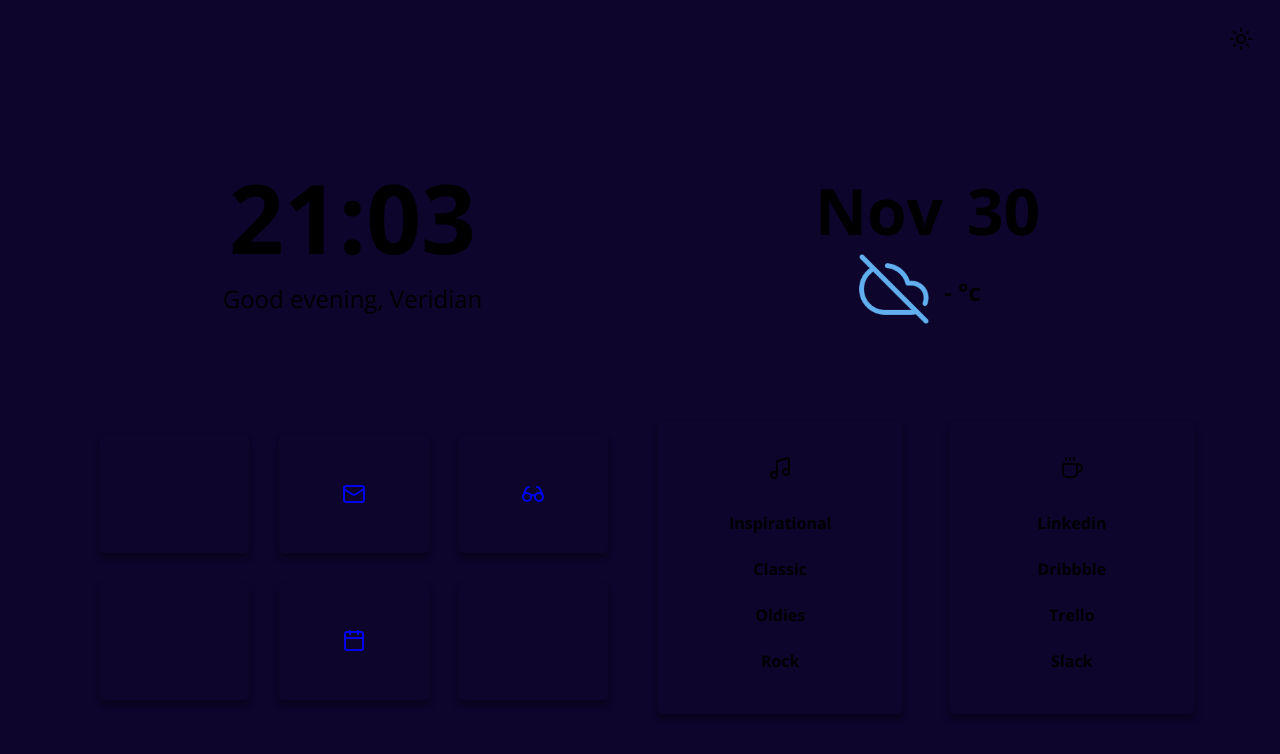
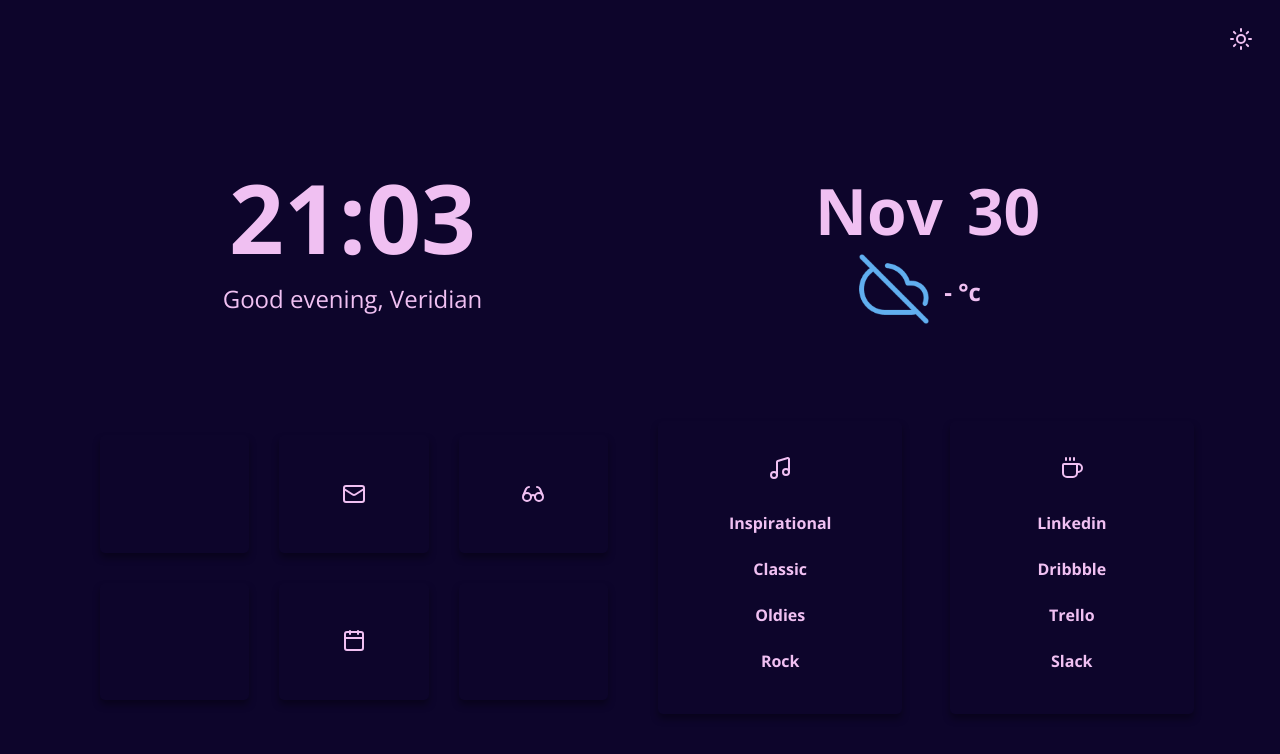
Before and after one commit to TheVeridian/mint_startpage, a website: page index.html in a window 1280 px wide. Both pictures are taken after a click on the button 1241 px from the left and 40 px from the top of the page. Drawn offline with nearby package versions, Linux system fonts and the light colour scheme.

Commit message:
Update app.css - Added API Key + fixed homepage font (accidentally commented out)

```diff
--- a/app.css
+++ b/app.css
@@ -39,8 +39,8 @@
   --cards: #0D052B; /* Cards color */
 
   /* Fonts Color */
-  --fg: ##F0C0F2; /* Foreground color */
-  --sfg: ##F0C0F2; /* Secondary Foreground color */
+  --fg: #F0C0F2; /* Foreground color */
+  --sfg: #F0C0F2; /* Secondary Foreground color */
 
 
   /* Image background  */
--- a/config.js
+++ b/config.js
@@ -26,7 +26,7 @@ const CONFIG = {
 	bentoLayout: 'bento', // 'bento', 'lists', 'buttons'
 
 	// Weather
-	weatherKey: '', // Write here your API Key
+	weatherKey: '5c3747b924bc8b06d1d43683c3ee93fd', // Write here your API Key
 	weatherIcons: 'OneDark', // 'Onedark', 'Nord', 'Dark', 'White'
 	weatherUnit: 'F', // 'F', 'C'
 	language: 'en', // More languages in https://openweathermap.org/current#multi
```
